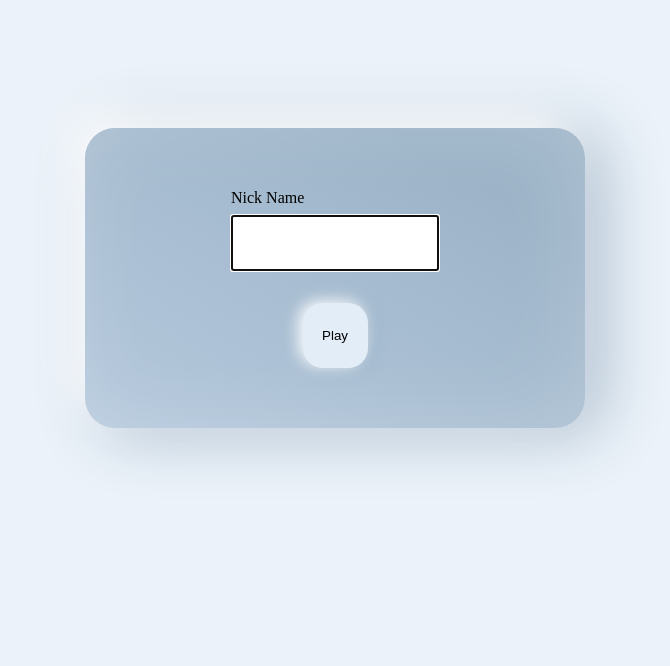
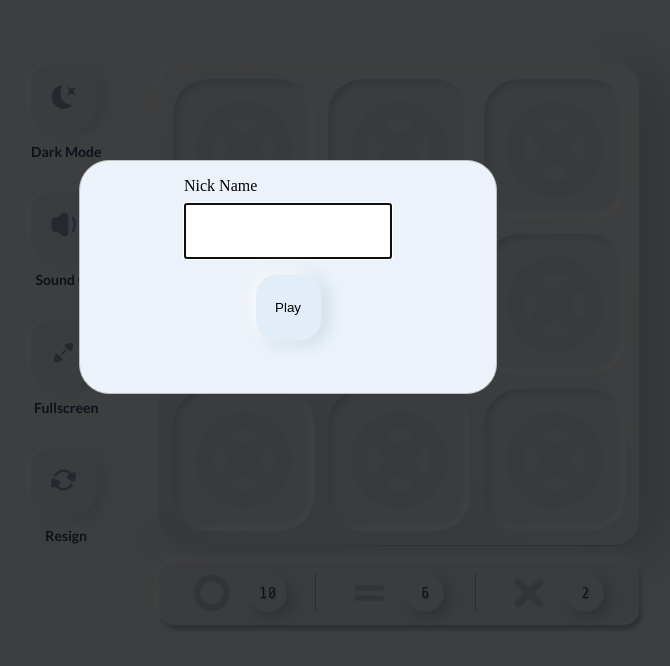
Before and after one commit to nima-z/X-O-game, a React (Create React App) app in the folder web/: page / in a window 1280 px wide. Shown: the top 666 px of the page, without its empty margins (305-975 px from the left). Built offline with nearby package versions, Linux system fonts and the light colour scheme; no server answers.

Commit message:
starting page Modal

```diff
--- a/web/src/App.js
+++ b/web/src/App.js
@@ -2,6 +2,7 @@ import React, { Fragment } from "react";
 
 import MainTable from "./components/Board/MainTable";
 import StartingPage from "./components/StartingPage/StartingPage";
+import InitialBoardData from "./components/Board/InitialBoardData";
 
 import "./App.css";
 import useGame from "./components/hooks/useGame";
@@ -25,13 +26,22 @@ function App() {
     play(cell.id);
   }
 
+  const initialGameData = {
+    players: {},
+    board: InitialBoardData(),
+  };
+
   return (
     <Fragment>
-      {!isPlay && <StartingPage startAction={startGameHandler} />}
-      {isLoading && <p className="loadingText">Waiting for the Opponent...</p>}
-      {isPlay && (
-        <MainTable game={game} extractor={extractor} onResign={resign} />
+      {!isPlay && (
+        <StartingPage startAction={startGameHandler} isLoading={isLoading} />
       )}
+
+      <MainTable
+        game={game ? game : initialGameData}
+        extractor={extractor}
+        onResign={resign}
+      />
     </Fragment>
   );
 }
--- /dev/null
+++ b/web/src/components/Board/InitialBoardData.js
@@ -0,0 +1,13 @@
+function InitialBoardData() {
+  let board = [];
+  for (let i = 0; i < 3; i++) {
+    const row = [];
+    for (let j = 0; j < 3; j++) {
+      row.push({ id: i * 3 + j, player: null });
+    }
+    board.push(row);
+  }
+  return board;
+}
+
+export default InitialBoardData;
--- a/web/src/components/StartingPage/StartingPage.js
+++ b/web/src/components/StartingPage/StartingPage.js
@@ -1,5 +1,7 @@
 import { useRef } from "react";
+
 import Button from "../UI/Button";
+import Modal from "../UI/Modal";
 import styles from "./StartingPage.module.css";
 
 function StartingPage(props) {
@@ -11,7 +13,7 @@ function StartingPage(props) {
   }
 
   return (
-    <div className={styles.container}>
+    <Modal>
       <div className={styles.input}>
         <form onSubmit={submitHandler}>
           <label htmlFor="nickName">Nick Name</label>
@@ -19,9 +21,12 @@ function StartingPage(props) {
           <div className={styles.action}>
             <Button type="submit">Play</Button>
           </div>
+          {props.isLoading && (
+            <p className="loadingText">Waiting for the Opponent...</p>
+          )}
         </form>
       </div>
-    </div>
+    </Modal>
   );
 }
 
--- a/web/src/components/StartingPage/StartingPage.module.css
+++ b/web/src/components/StartingPage/StartingPage.module.css
@@ -1,16 +1,8 @@
-.container {
-  width: 500px;
-  height: 300px;
-  background: linear-gradient(210.55deg, #9db4c8 19.14%, #c6d7eb 154.68%);
-  box-shadow: -16px -16px 40px rgba(255, 255, 255, 0.8),
-    16px 4px 64px rgba(18, 61, 101, 0.3),
-    inset -8px -6px 80px rgba(255, 255, 255, 0.18);
-  margin: 8rem auto;
+.input {
   display: flex;
   flex-direction: column;
   justify-content: center;
   align-items: center;
-  border-radius: 30px;
 }
 
 .input label {
@@ -27,5 +19,5 @@
 }
 
 .action button {
-  margin-top: 2rem;
+  margin-top: 1rem;
 }
--- /dev/null
+++ b/web/src/components/UI/Modal.js
@@ -0,0 +1,32 @@
+import React, { Fragment } from "react";
+import ReactDOM from "react-dom";
+
+import styles from "./Modal.module.css";
+
+function BackDrop(props) {
+  return <div className={styles.backdrop}></div>;
+}
+
+function ModalOverlay(props) {
+  return (
+    <div className={styles.modal}>
+      <div className={styles.content}>{props.children}</div>
+    </div>
+  );
+}
+
+const portalElement = document.getElementById("overlays");
+
+function Modal(props) {
+  return (
+    <Fragment>
+      {ReactDOM.createPortal(<BackDrop />, portalElement)}
+      {ReactDOM.createPortal(
+        <ModalOverlay>{props.children}</ModalOverlay>,
+        portalElement
+      )}
+    </Fragment>
+  );
+}
+
+export default Modal;
--- /dev/null
+++ b/web/src/components/UI/Modal.module.css
@@ -0,0 +1,23 @@
+.backdrop {
+  position: fixed;
+  top: 0;
+  left: 0;
+  width: 100%;
+  height: 100vh;
+  z-index: 20;
+  background-color: rgba(0, 0, 0, 0.746);
+}
+
+.modal {
+  position: fixed;
+  top: 20vh;
+  left: 30%;
+  width: 30%;
+  min-width: 300px;
+  height: 200px;
+  background-color: #ebf2f9;
+  padding: 1rem;
+  border-radius: 30px;
+  border: 1px solid #bdc0c3;
+  z-index: 30;
+}
```
